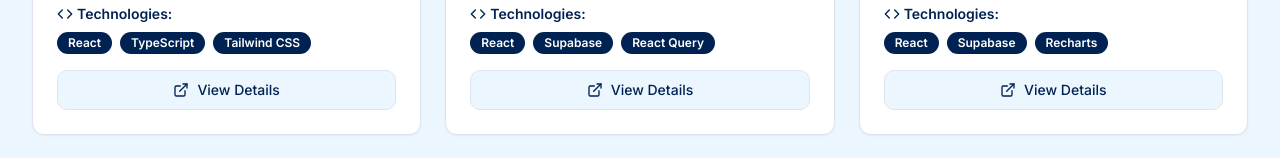
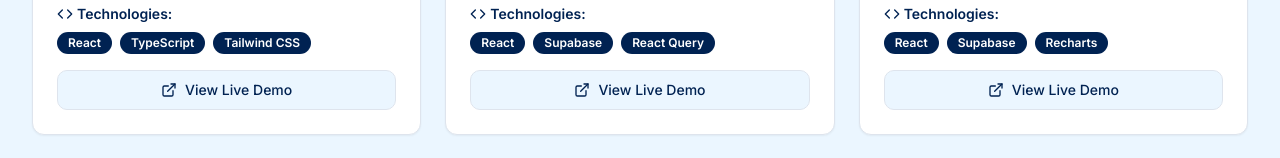
Before and after one commit to aiaiai-copilot/mind-section-dev-portfolio-by-lovable, a React (Vite) app: page /showcase in a window 1280 px wide. Shown: the part 713-871 px from the top of the page. Built offline with nearby package versions, Linux system fonts and the light colour scheme; the HTML template or start-up script is replaced by a standard one.

Commit message:
Refactor: Update button text

```diff
--- a/src/pages/Showcase.tsx
+++ b/src/pages/Showcase.tsx
@@ -129,7 +129,7 @@ const Showcase = () => {
                 <Button variant="outline" className="w-full" asChild>
                   <a href={project.demo} className="flex items-center justify-center gap-2">
                     <ExternalLink className="h-4 w-4" />
-                    View Details
+                    View Live Demo
                   </a>
                 </Button>
               </CardContent>
```
